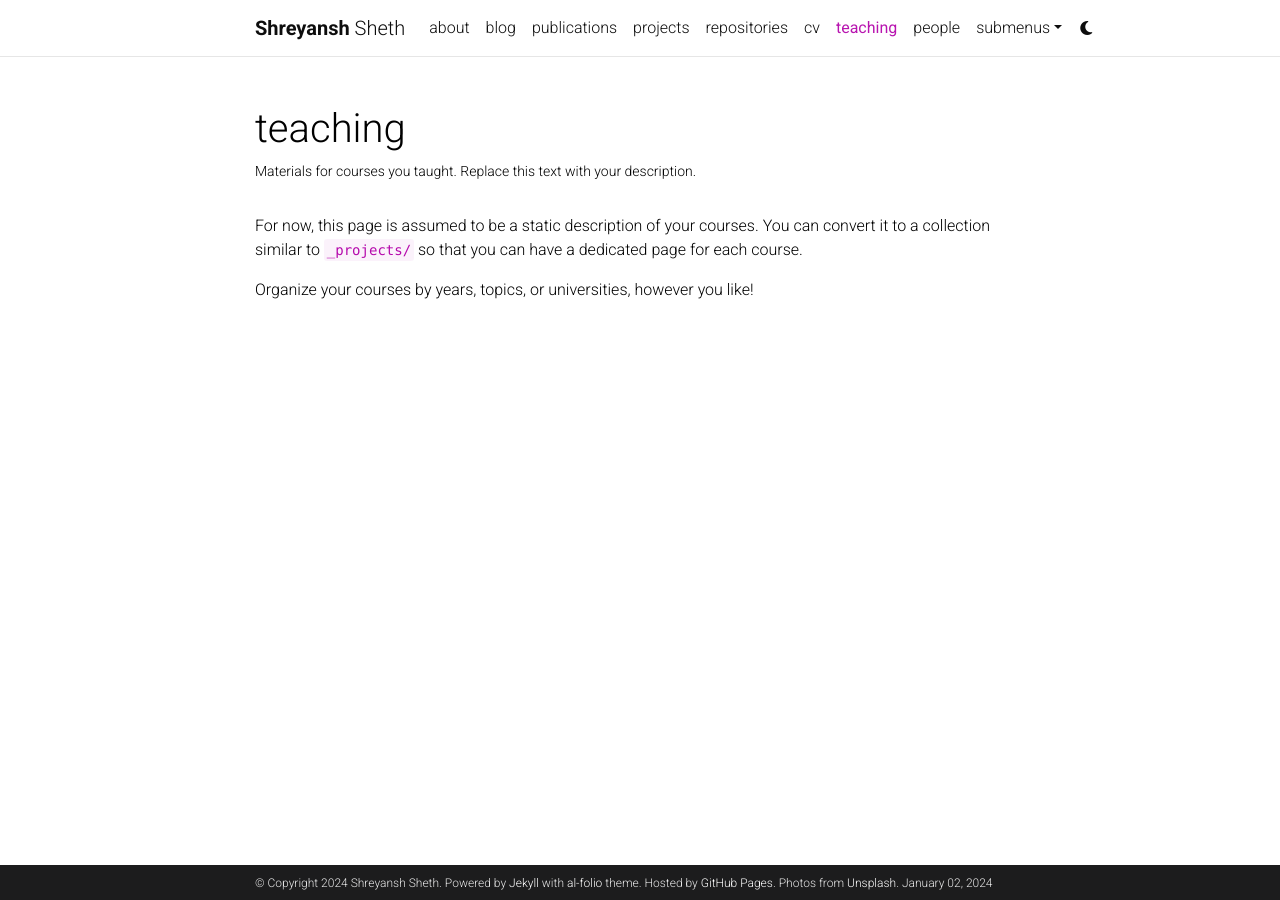
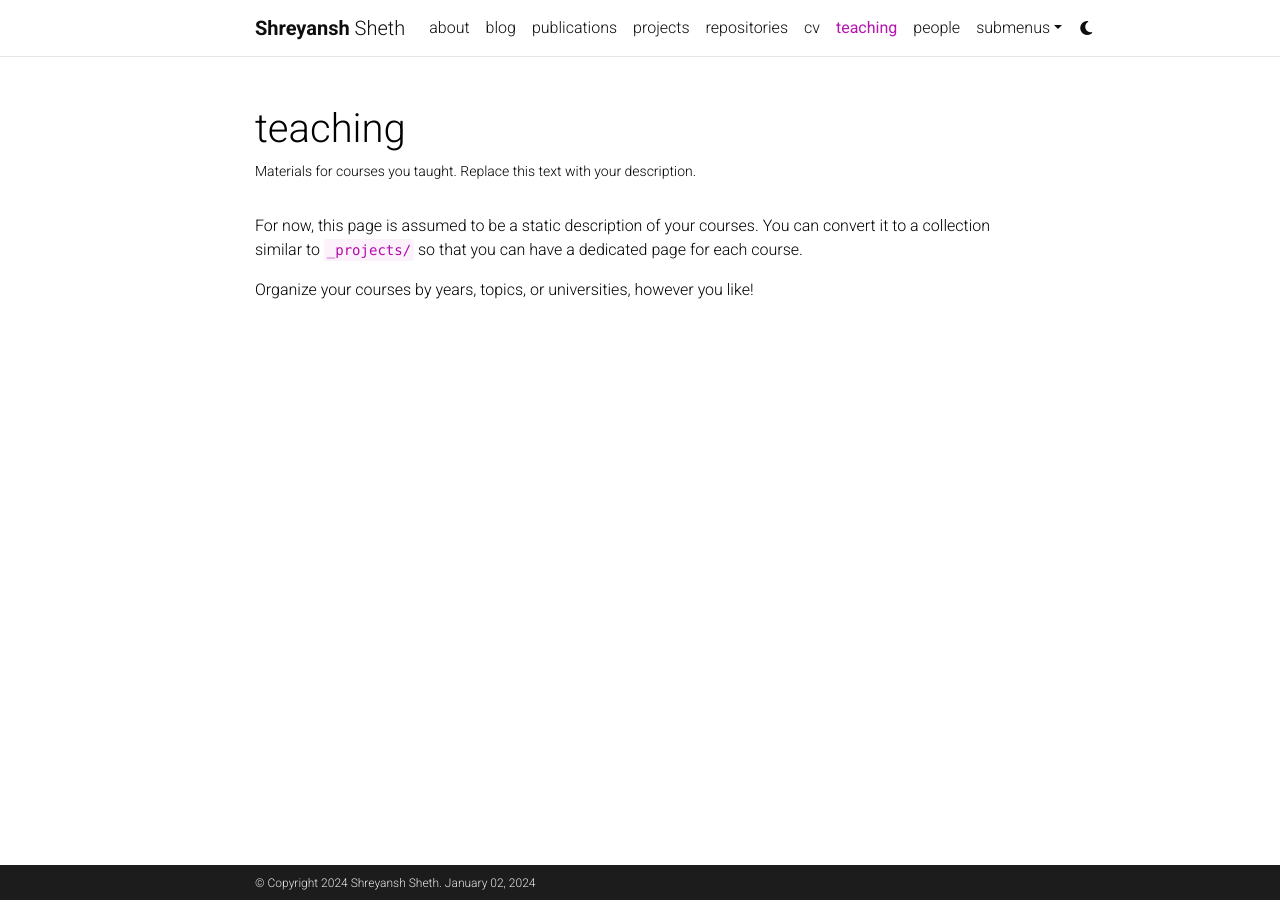
Before and after one commit to Shreyansh-5/Shreyansh-5.github.io, a Jekyll site: the page built from _pages/teaching.md, in a window 1280 px wide. Built offline with Jekyll 4.4.1, drawn with Linux system fonts in a browser that asks for light colours; full-size pictures stand in for the smaller copies a plugin makes; comment, search, counter and statistics services are not loaded; a style sheet for code colours, icons or effects is not loaded.

Commit message:
Update _config.yml

```diff
--- a/_config.yml
+++ b/_config.yml
@@ -10,10 +10,7 @@
 description: > # the ">" symbol means to ignore newlines until "footer_text:"
   A simple, whitespace theme for academics. Based on [*folio](https://github.com/bogoli/-folio) design.
 footer_text: >
-  Powered by <a href="https://jekyllrb.com/" target="_blank">Jekyll</a> with <a href="https://github.com/alshedivat/al-folio">al-folio</a> theme.
-  Hosted by <a href="https://pages.github.com/" target="_blank">GitHub Pages</a>.
-  Photos from <a href="https://unsplash.com" target="_blank">Unsplash</a>.
-keywords: jekyll, jekyll-theme, academic-website, portfolio-website  # add your own keywords or leave empty
+keywords: Shreyansh, neuroscience, regulatory-affairs, biomedical-engineering  # add your own keywords or leave empty
 
 lang: en # the language of your site (for example: en, fr, cn, ru, etc.)
 icon: ⚛️  # the emoji used as the favicon (alternatively, provide image name in /assets/img/)
```
